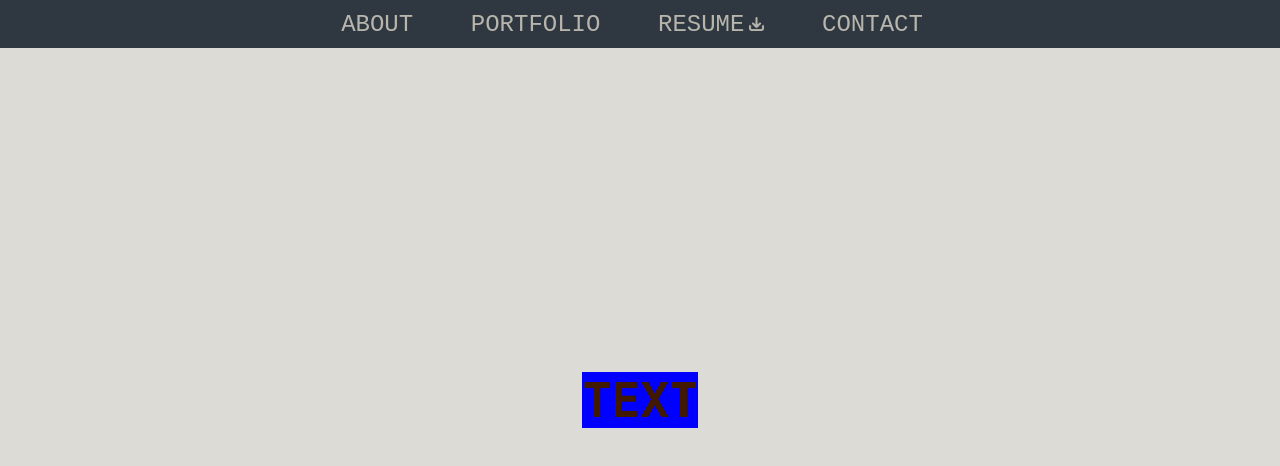
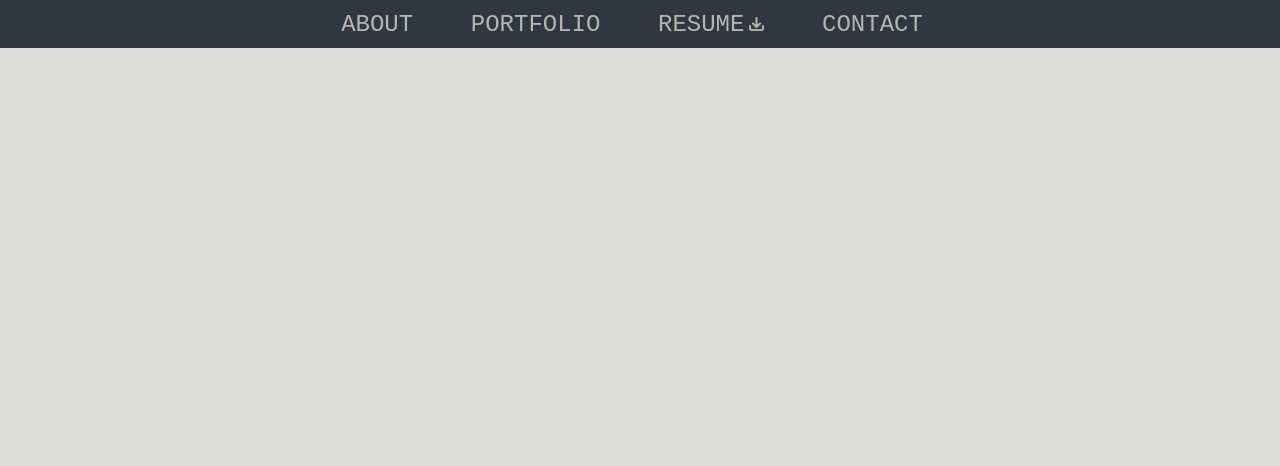
Before and after one commit to jevans10/portfolioOld, a plain HTML site: page Portfolio_New.html in a window 1280 px wide. Drawn offline with Linux system fonts and the light colour scheme; a web font is replaced by a local one.

Commit message:
Update Portfolio_New.html

```diff
--- a/Portfolio_New.html
+++ b/Portfolio_New.html
@@ -26,10 +26,10 @@
       <!-- Navigation bar will be inserted here -->
     </header>
 
-  <div style="background-color:blue">
-    <H1>
-      text
-    </H1>
+    <div style="background-color:#2f3841">
+      <br>
+      <br>
+      <br>
     </div>
 
   </body>
```
Lines whose indentation alone changed are shown as unchanged.
